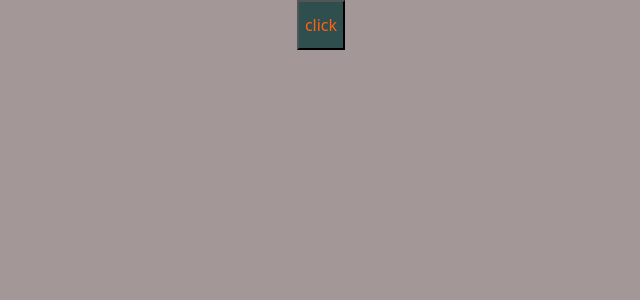
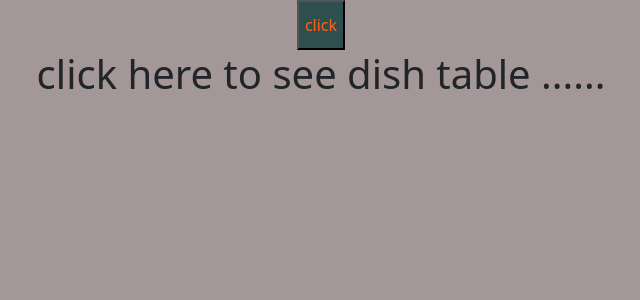
Before and after one commit to ManoharVemul/Manu_react_apps2, a React (Create React App) app: page / in a window 1280 px wide. Shown: the top 300 px of the page, without its empty margins (319-959 px from the left). Built offline with nearby package versions, Linux system fonts and the light colour scheme.

Commit message:
card with api image in another api

```diff
--- a/src/App.js
+++ b/src/App.js
@@ -62,11 +62,12 @@ function App() {
     {/* <ButtonClass/> */}
     {/* <SquareBlock/> */}
     {/* <IplProgress/>  */}
-    <FakeApi/>
+    {/* <FakeApi/> */}
     {/* <CardList/> */}
     {/* <ProgressBar completed={20} bgcolor="green"/> */}
     {/* <TableApi/> */}
     {/* <TableApi/> */}
+     <TableApi/>
 
       </>
       );
```
